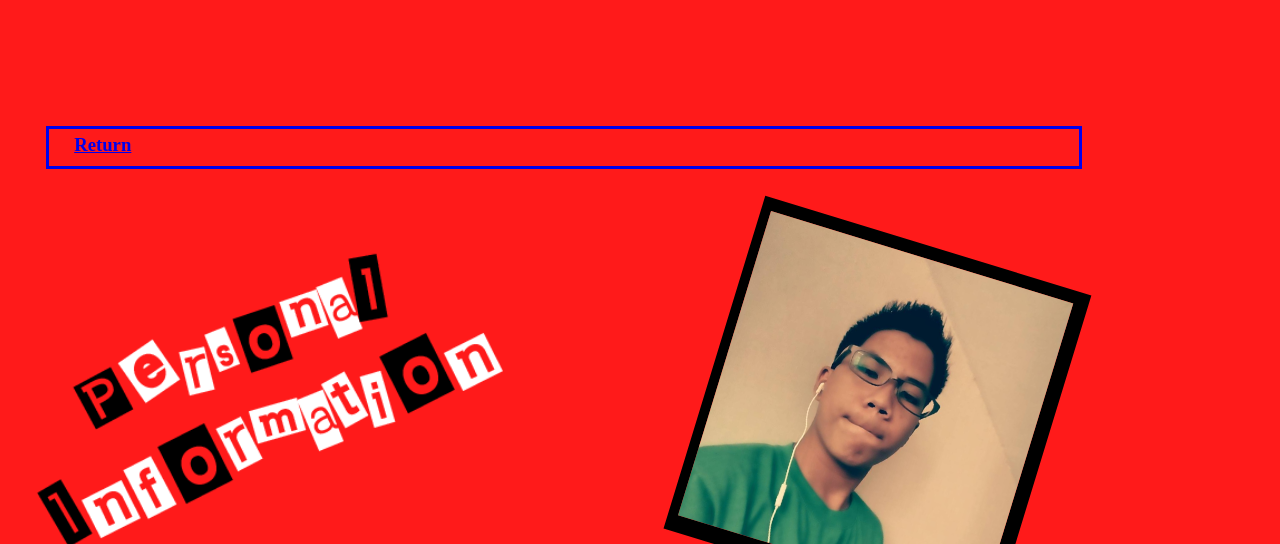
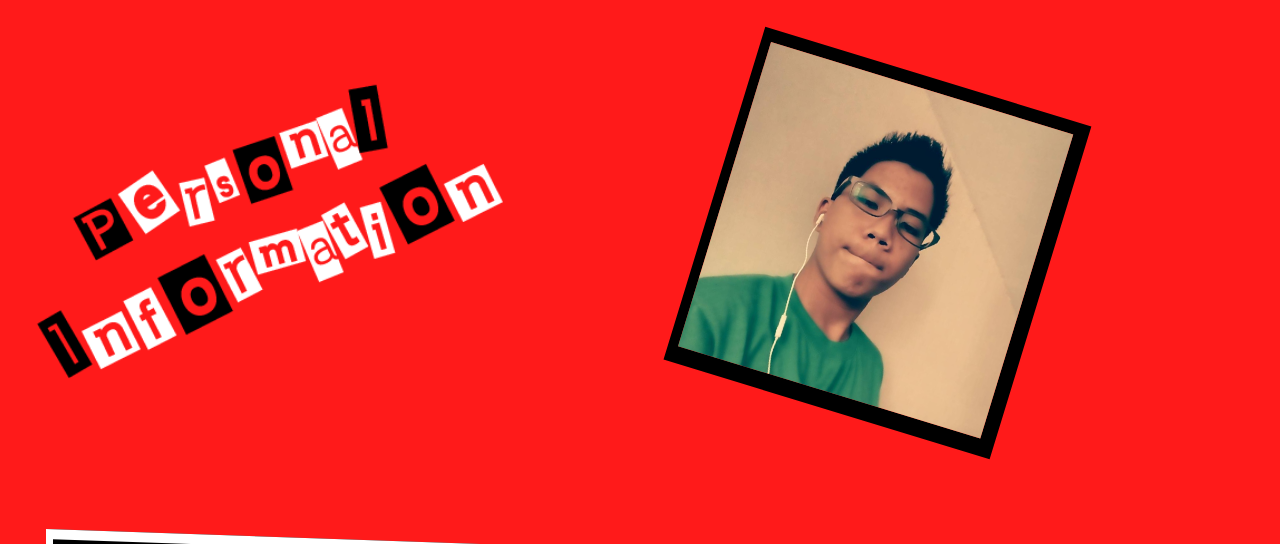
Before and after one commit to ArdenDave/ArdenDave.github.io, a plain HTML site: page index.html in a window 1280 px wide. Shown: the top 544 px of the page. Drawn offline with Linux system fonts and the light colour scheme.

Commit message:
comment return link

```diff
--- a/index.html
+++ b/index.html
@@ -5,7 +5,7 @@
 	<link rel="stylesheet" type="text/css" href="indexStyle.css">
 </head>
 
-<div><a href="https://quinn705.github.io"><h3 class="category entry" id="return">Return</h3></a></div>
+<!-- <div><a href="https://quinn705.github.io"><h3 class="category entry" id="return">Return</h3></a></div> -->
 <div id="headline">
 	<img id="p5" src="p5.png" alt="DP" style="width: 40%; height: auto">
 	<!-- <img src="https://drive.google.com/uc?id=1SFhGeBFlZCAM-I4mWzCnBcV2WqkZ8AZx" alt="DP" style="width: 25%; height: auto"> -->
@@ -48,6 +48,6 @@
 	<div class="details"><p class="content">Sky Blue is my favorite color because I feel relaxed and calm just by looking at this color.</p></div>
 </div>
 
-<div><a href="https://quinn705.github.io"><h3 class="category entry" id="return">Return</h3></a></div>
+<!-- <div><a href="https://quinn705.github.io"><h3 class="category entry" id="return">Return</h3></a></div> -->
 
 </html>
```
